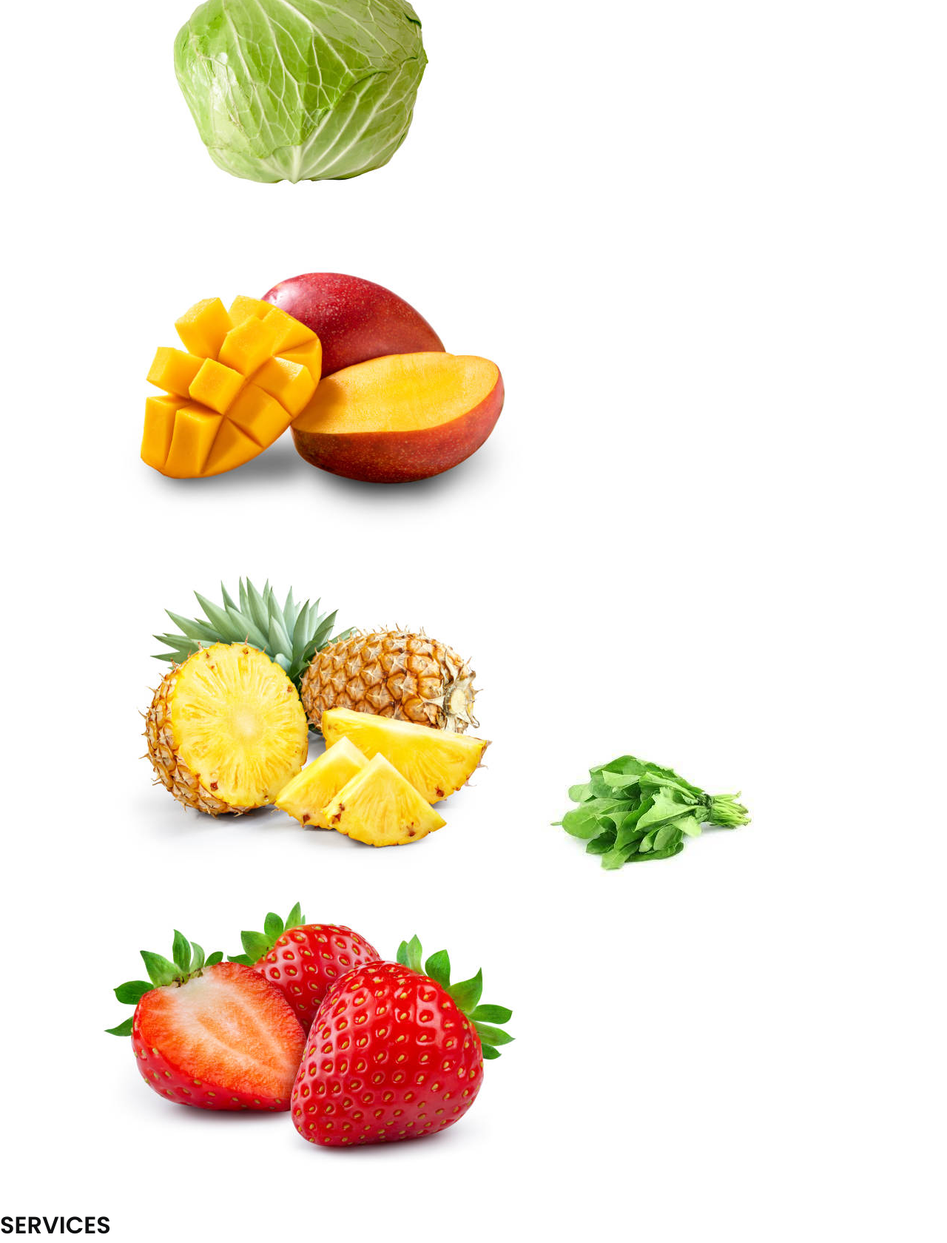
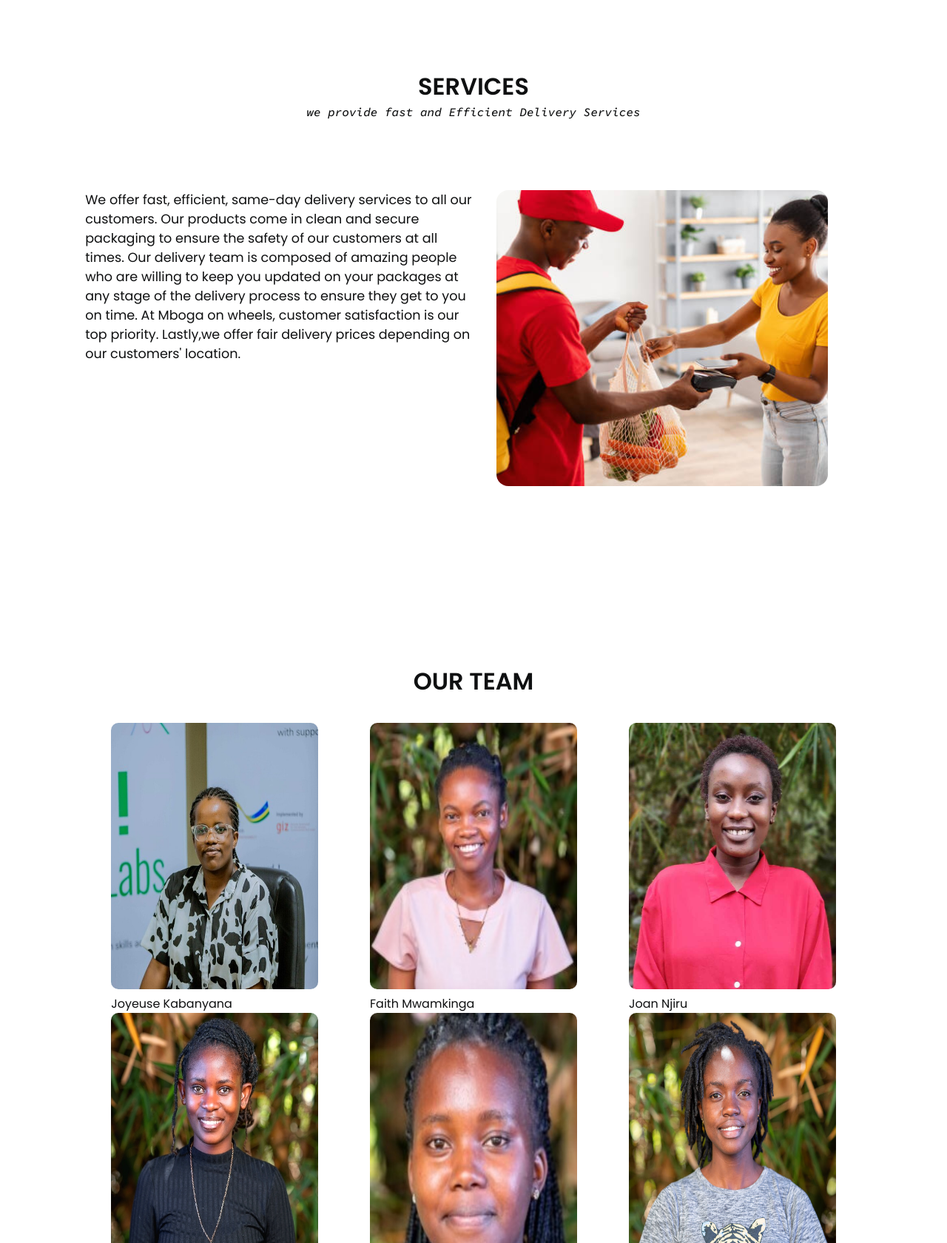
Before and after one commit to faithmwamkinga/Mboga-on-wheels-info, a plain HTML site: page index.html in a window 1280 px wide. Shown: the part 2532-4212 px from the top of the page at 74% size. Drawn offline with nearby package versions, Linux system fonts and the light colour scheme.

Commit message:
styles for products,services,teams and footer sections

```diff
--- a/style.css
+++ b/style.css
@@ -120,3 +120,94 @@ section{
    font-family: 'Poppins',sans-serif;
    margin-bottom: 5%;
 }
+#prd{
+   margin-top: 1%;
+   text-align: center;
+}
+#prdp{
+   text-align: center;
+   font-family:  'Source Code Pro', monospace;
+   margin-bottom: -5%;
+}
+.product {
+   display: grid;
+   grid-template-columns: repeat(3,1fr);
+}
+.product img{
+   width: 90%;
+   height: 40vh;
+}
+   .product img:hover{
+       cursor: pointer;
+       transform: scale(1.1);
+   }
+#fast{
+   text-align: center;
+   margin-top: 5%;
+}
+#fst{
+   text-align: center;
+   font-family:  'Source Code Pro', monospace;
+   margin-bottom: -5%;
+}
+.services{
+   display: grid;
+   grid-template-columns: repeat(2,1fr);
+}
+.services-img img{
+   width: 35vw;
+   height: 60vh;
+   border-radius: 1rem;
+}
+   .services-content p{
+       font-size: 1.1rem;
+       /* font-family: 'Source Code Pro', monospace; */
+       font-weight: 500;
+       color: var(--seconnd-bg-color);
+       margin-bottom: 2%;
+   }
+.services{
+   display: grid;
+   grid-template-columns: repeat(2,1fr);
+   background: var(--text-color);
+}
+.services-img img{
+   width: 35vw;
+   height: 50vh;
+   border-radius: 1rem;
+   margin-left: 6%;
+   object-fit: cover;
+}
+.teams{
+   display: grid;
+   grid-template-columns: repeat(3,1fr);
+}
+.teams img{
+   width: 80%;
+   height: 45vh;
+   border-radius: 10px;
+   /* margin-top: 4%; */
+   margin-left: 10%;
+}
+.teams p{
+   margin-left: 10%;
+}
+.teams img:hover{
+   cursor: pointer;
+   transform: scale(1.1);
+}
+footer{
+   font-size: small;
+   background: rgb(9, 104, 9);
+   color: var(--text-color);
+   height: 20vh;
+}
+#prd3{
+   text-align: center;
+   margin-bottom: -10%;
+}
+footer h3{
+   font-family: 'Source Code Pro', monospace;
+   margin-top: 10%;
+  padding:  5%;
+}
```
